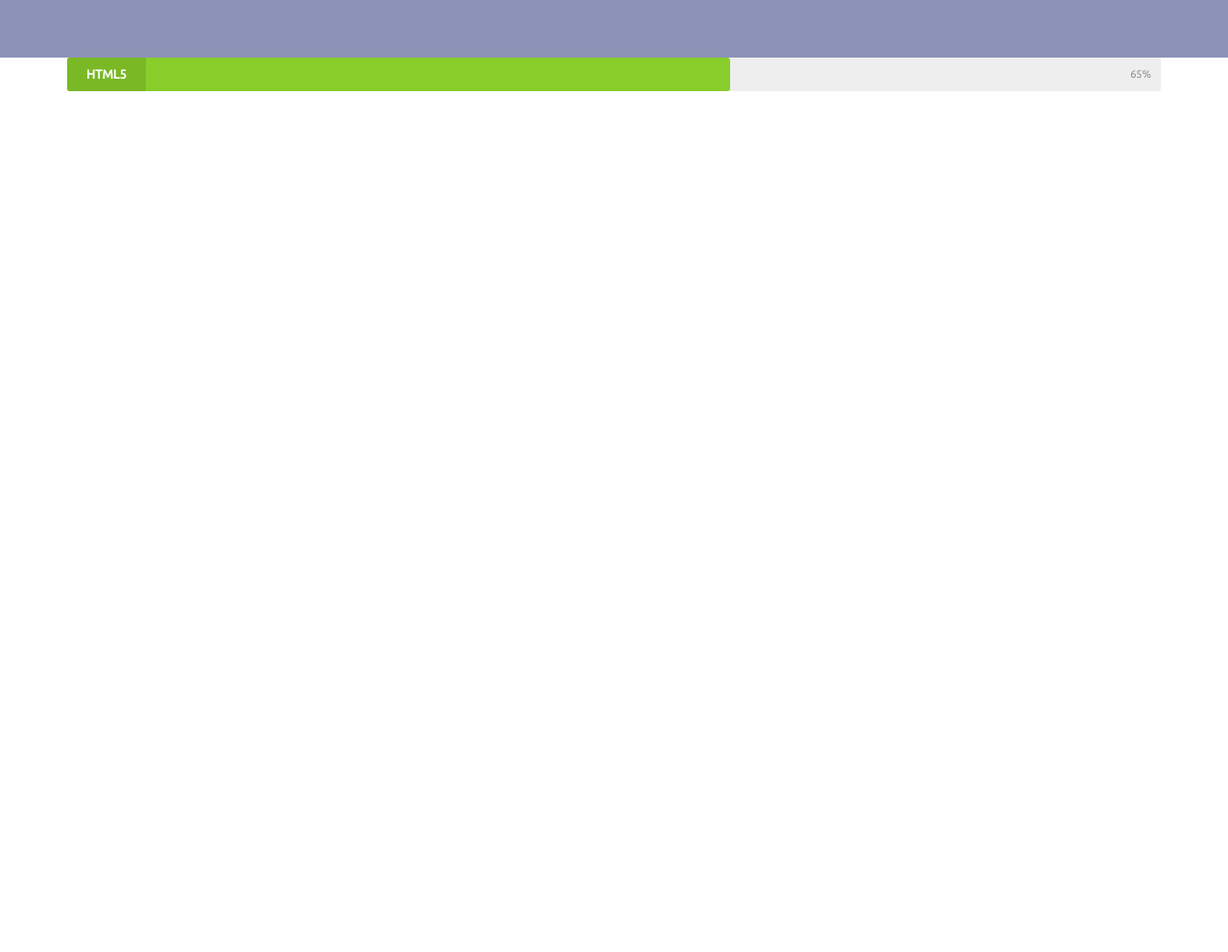
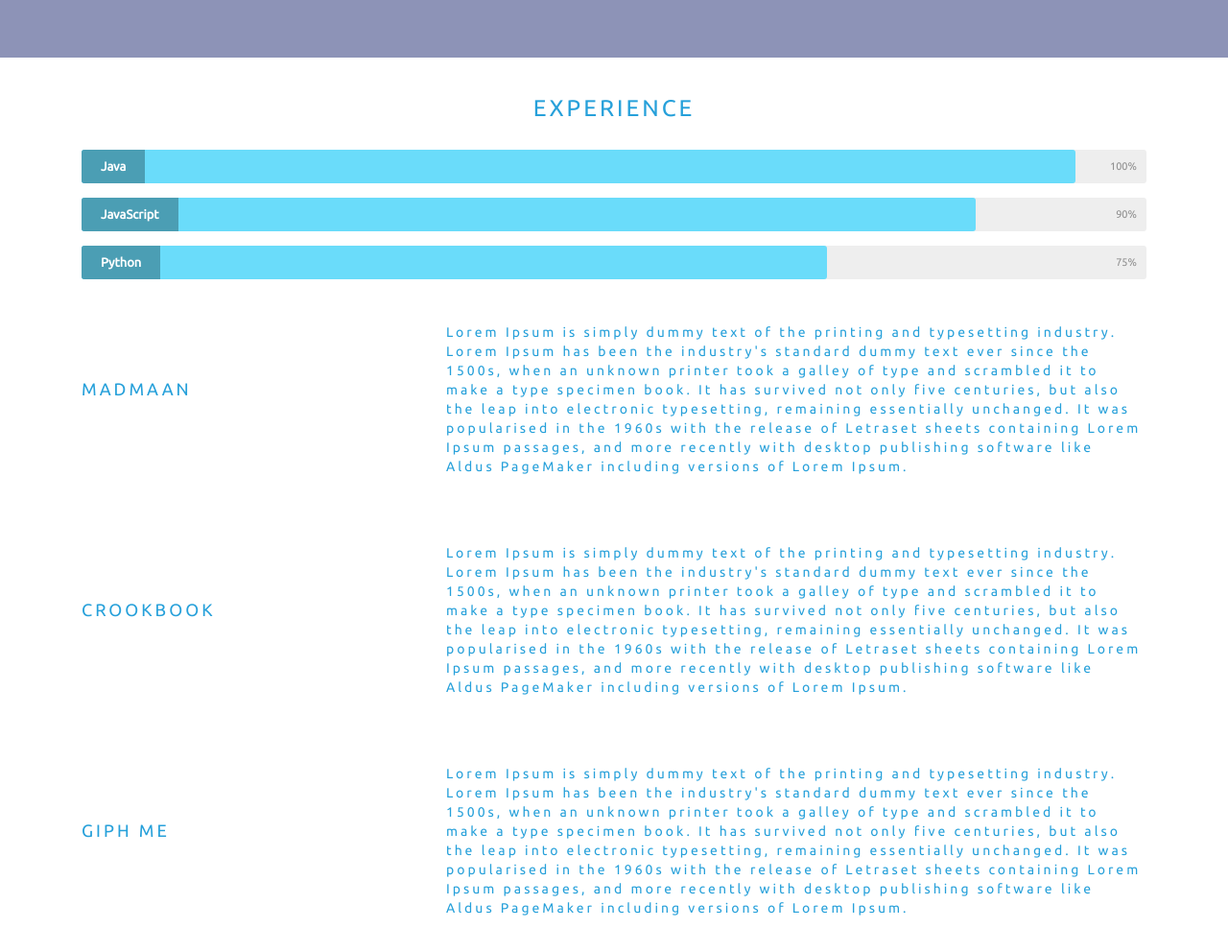
Before and after one commit to nsunga/nsunga.github.io, a website: page index.html in a window 1280 px wide. Shown: the part 2340-3332 px from the top of the page at 96% size. Before the commit the page ends 2450 px from the top, so only its background shows below. Drawn offline with Linux system fonts and the light colour scheme.

Commit message:
skill bars and centring

```diff
--- a/index.html
+++ b/index.html
@@ -108,10 +108,46 @@
 
   <section id="projects">
     <div class="container">
-      <div class="skillbar clearfix " data-percent="65%">
-      	<div class="skillbar-title" style="background: #88cd2a;"><span>HTML5</span></div>
-      	<div class="skillbar-bar" style="background: #88cd2a;"></div>
-      	<div class="skill-bar-percent">65%</div>
+      <div class="col-xs-12">
+        <h3 class="proj-headers" style="text-align: center !important;">experience</h3>
+      </div>
+      <div class="col-xs-12">
+        <div class="skillbar clearfix " data-percent="100%">
+          <div class="skillbar-title" style="background: #54b0c8;"><span>Java</span></div>
+          <div class="skillbar-bar" style="background: #6adcfa;"></div>
+          <div class="skill-bar-percent">100%</div>
+        </div>
+        <div class="skillbar clearfix " data-percent="90%">
+          <div class="skillbar-title" style="background: #54b0c8;"><span>JavaScript</span></div>
+          <div class="skillbar-bar" style="background: #6adcfa;"></div>
+          <div class="skill-bar-percent">90%</div>
+        </div>
+        <div class="skillbar clearfix " data-percent="75%">
+          <div class="skillbar-title" style="background: #54b0c8;"><span>Python</span></div>
+          <div class="skillbar-bar" style="background: #6adcfa;"></div>
+          <div class="skill-bar-percent">75%</div>
+        </div>
+      </div>
+      <div class="col-md-4 col-xs-12" style="margin-bottom: 30px;">
+        <h4 class="proj-titles">madmaan</h4>
+      </div>
+      <div class="col-md-8 col-xs-12" style="margin-bottom: 30px; margin-top: 30px;">
+          <p class="proj-sent">Lorem Ipsum is simply dummy text of the printing and typesetting industry. Lorem Ipsum has been the industry's standard dummy text ever since the 1500s, when an unknown printer took a galley of type and scrambled it to make a type specimen book. It has survived not only five centuries, but also the leap into electronic typesetting, remaining essentially unchanged. It was popularised in the 1960s with the release of Letraset sheets containing Lorem Ipsum passages, and more recently with desktop publishing software like Aldus PageMaker including versions of Lorem Ipsum.
+          </p>
+      </div>
+      <div class="col-md-4 col-xs-12" style="margin-bottom: 30px;">
+        <h4 class="proj-titles">crookbook</h4>
+      </div>
+      <div class="col-md-8 col-xs-12" style="margin-bottom: 30px; margin-top: 30px;">
+          <p class="proj-sent">Lorem Ipsum is simply dummy text of the printing and typesetting industry. Lorem Ipsum has been the industry's standard dummy text ever since the 1500s, when an unknown printer took a galley of type and scrambled it to make a type specimen book. It has survived not only five centuries, but also the leap into electronic typesetting, remaining essentially unchanged. It was popularised in the 1960s with the release of Letraset sheets containing Lorem Ipsum passages, and more recently with desktop publishing software like Aldus PageMaker including versions of Lorem Ipsum.
+          </p>
+      </div>
+      <div class="col-md-4 col-xs-12" style="margin-bottom: 30px;">
+        <h4 class="proj-titles">giph me</h4>
+      </div>
+      <div class="col-md-8 col-xs-12" style="margin-bottom: 30px; margin-top: 30px;">
+          <p class="proj-sent">Lorem Ipsum is simply dummy text of the printing and typesetting industry. Lorem Ipsum has been the industry's standard dummy text ever since the 1500s, when an unknown printer took a galley of type and scrambled it to make a type specimen book. It has survived not only five centuries, but also the leap into electronic typesetting, remaining essentially unchanged. It was popularised in the 1960s with the release of Letraset sheets containing Lorem Ipsum passages, and more recently with desktop publishing software like Aldus PageMaker including versions of Lorem Ipsum.
+          </p>
       </div>
     </div>
   </section>
--- a/scripts/script.js
+++ b/scripts/script.js
@@ -20,4 +20,13 @@ $(document).ready(function() {
   		width:$(this).attr('data-percent')
 	   },6000);
    });
+
+   $('.proj-titles').each(function(){
+     var height = $(this).parent().next().find('p').outerHeight();
+     // console.log(height/2);
+     // console.log($(this).css('margin-top'));
+     // height = height/2 - $(this).css('margin-top');
+     $(this).css('padding-top', height/2);
+     console.log($(this).css('padding-top'));
+   });
 });
--- a/styles/styles.css
+++ b/styles/styles.css
@@ -94,6 +94,32 @@ ul > li {
 .img-round {
   border-radius: 50%;
 }
+.proj-headers {
+  color: #26a0da !important;
+  text-transform: uppercase;
+  letter-spacing: 3px;
+  text-align: left;
+  margin-top: 5vh !important;
+  margin-bottom: 30px;
+}
+.proj-headers {
+  color: #26a0da !important;
+  text-transform: uppercase;
+  letter-spacing: 3px;
+  text-align: left;
+  margin-top: 5vh !important;
+  margin-bottom: 30px;
+}
+.proj-sent {
+  color: #26a0da !important;
+  letter-spacing: 3px;
+}
+.proj-titles {
+  color: #26a0da !important;
+  text-transform: uppercase;
+  letter-spacing: 3px;
+  text-align: left;
+}
 #typed-strings {
   font-family: 'Passion One', cursive !important;
   letter-spacing: 2px;
@@ -122,6 +148,9 @@ ul > li {
   margin: 0;
   background-repeat: no-repeat;
   background-attachment: fixed;
+  -webkit-background-style: cover;
+  -moz-background-style: cover;
+  -o-background-size: cover;
 }
 #experience {
   height: 100vh;
@@ -130,7 +159,13 @@ ul > li {
   background-repeat: no-repeat;
   background-attachment: fixed;
 }
-
+#projects {
+  height: 100vh;
+  background: white;
+  margin: 0;
+  background-repeat: no-repeat;
+  background-attachment: fixed;
+}
 .skillbar {
 	position:relative;
 	display:block;
```
